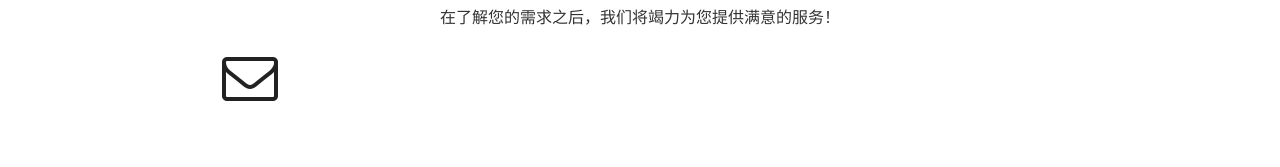
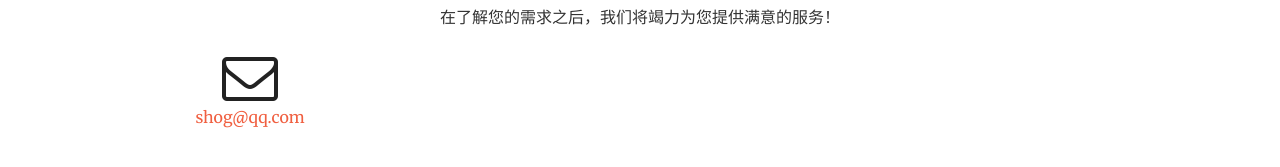
Before and after one commit to shog86/ptranslation.github.io, a Jekyll site: the page built from index.html, in a window 1280 px wide and 900 px high, scrolled down 1870 px. Shown: the part 651-818 px from the top of the window. Built offline with Jekyll 4.4.1, drawn with Linux system fonts in a browser that asks for light colours.

Commit message:
Update _config.yml

```diff
--- a/_config.yml
+++ b/_config.yml
@@ -1,6 +1,6 @@
 # Site settings
 title: "熊猫译社 | Panda Translation Agency"
-email:
+email: shog@qq.com
 description: >
 baseurl: "" # the subpath of your site, e.g. /blog/
 url: "" # the base hostname & protocol for your site
```
